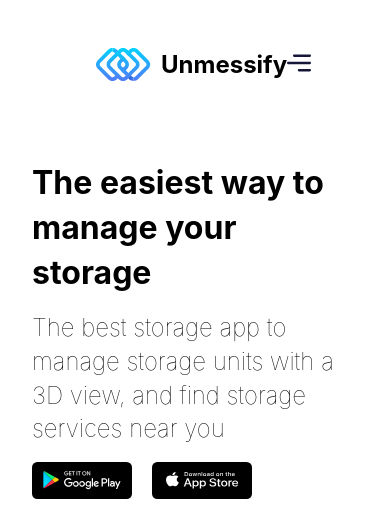
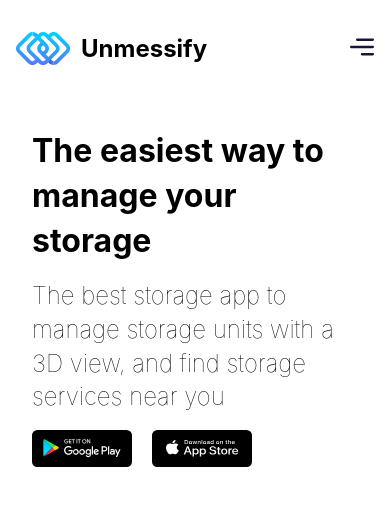
Before and after one commit to shrutisarvadhi/Shruti-s-Workspace, a plain HTML site: page index.html in a window 390 px wide. Shown: the top 525 px of the page. Drawn offline with Linux system fonts and the light colour scheme.

Commit message:
refactor : navbar logo media query

```diff
--- a/style.css
+++ b/style.css
@@ -59,6 +59,11 @@ nav .menu {
     }
 }
 
+@media (max-width: 663px) {
+    nav {
+        padding: 2rem 1rem;
+    }
+}
 
 .main-content {
     display: flex;
```
